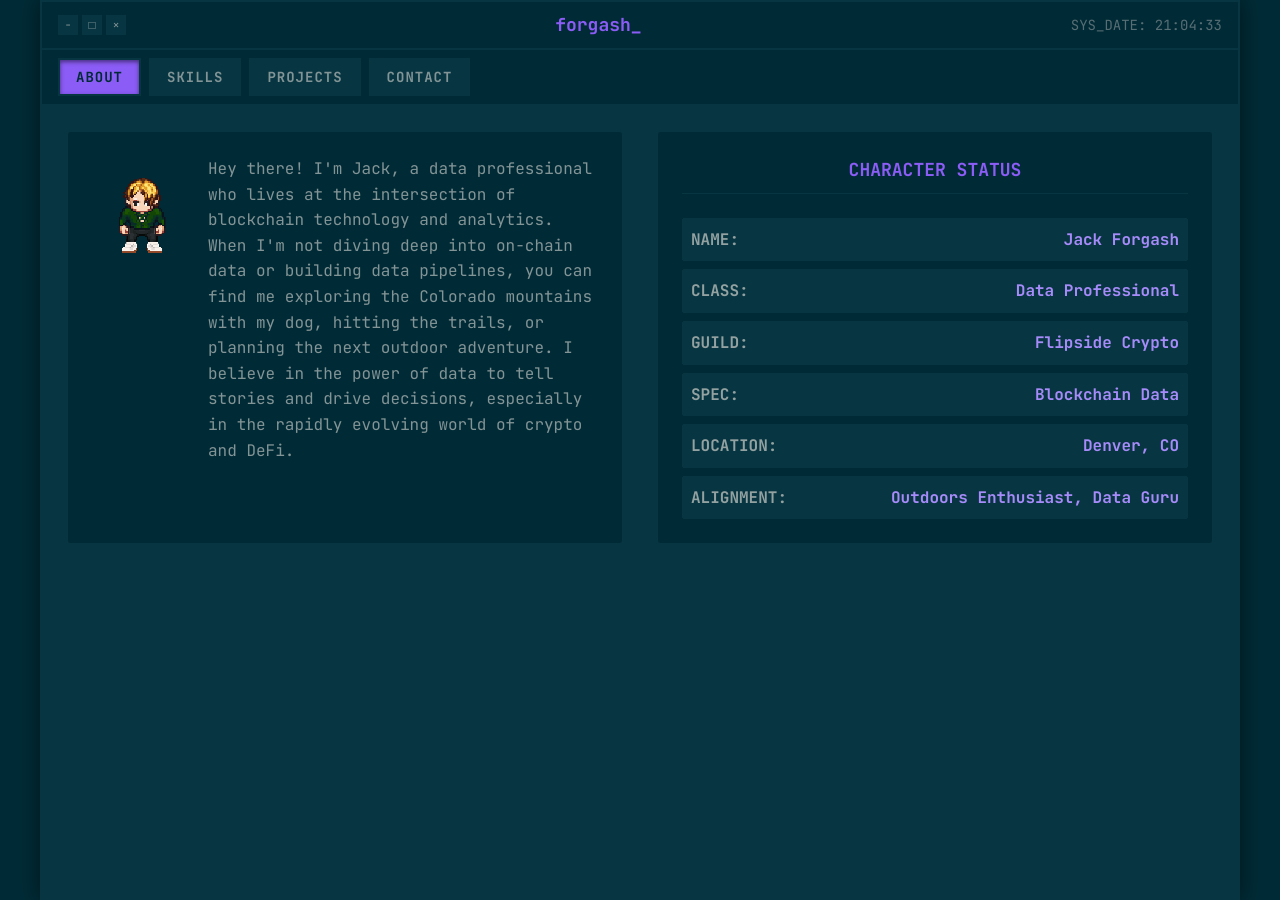
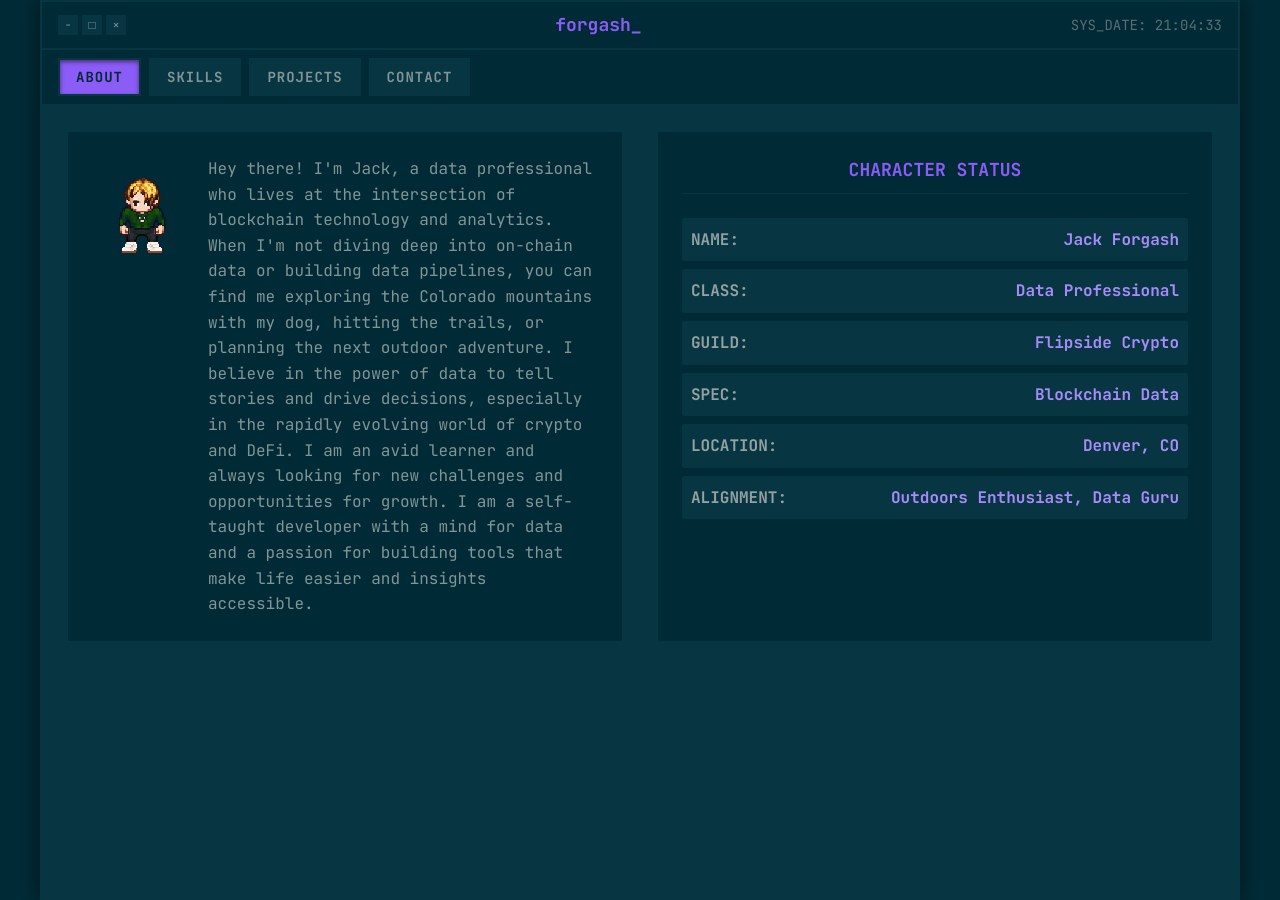
Before and after one commit to forgxyz/forgxyz.github.io, a Jekyll site: the page built from index.md, in a window 1280 px wide. Built offline with Jekyll 4.4.1, drawn with Linux system fonts in a browser that asks for light colours; some of the changed lines change nothing that is shown.

Commit message:
upd about and projects

```diff
--- a/_data/about.yml
+++ b/_data/about.yml
@@ -9,6 +9,7 @@
   Hey there! I'm Jack, a data professional who lives at the intersection of blockchain technology and analytics.
   When I'm not diving deep into on-chain data or building data pipelines, you can find me exploring the Colorado
   mountains with my dog, hitting the trails, or planning the next outdoor adventure. I believe in the power of
-  data to tell stories and drive decisions, especially in the rapidly evolving world of crypto and DeFi.
+  data to tell stories and drive decisions, especially in the rapidly evolving world of crypto and DeFi. I am an avid learner and always looking for new challenges and opportunities for growth.
+  I am a self-taught developer with a mind for data and a passion for building tools that make life easier and insights accessible.
 
 profile_image: "/assets/img/profile.png"
--- a/_data/projects.yml
+++ b/_data/projects.yml
@@ -1,13 +1,17 @@
-- title: "SAMPLE PROJECT 1"
-  tech_stack: "A, B, C"
+- title: "dbt data-discovery Server"
+  tech_stack: "Python, MCP, FastAPI"
   status: "DEPLOYED"
-  description: "A sample project description"
-  github: "https://github.com/forgxyz/sample-project-1"
-  demo: "https://sample-project-1.example.com"
+  description: >-
+    A basic MCP server that retrieves dbt JSON artifacts from dbt projects deployed to GitHub for use in an LLM client.
+    This project has been forked to the FlipsideCrypto organization and taken private for production deployment. Recent changes on the production server include a refactor to be a REST API-first server using the FastAPI frameworkwith MCP wrapped around GET endpoints with the fastapi_mcp library.
+    This API serves metadata about our data models to the internal ai-insights tool to enhance table selection and query generation by the LLM.
+    See the linked repository for an MCP-only MVP of the project.
+  github: "https://github.com/forgxyz/data-discovery"
 
-- title: "SAMPLE PROJECT 2"
-  tech_stack: "A, B, C"
-  status: "BETA"
-  description: "A sample project description"
-  github: "https://github.com/forgxyz/sample-project-2"
-  demo: "https://sample-project-2.example.com"
+- title: "Internal AI Hackathon Winning Team"
+  tech_stack: "Python, SQL, dbt"
+  status: "COMPLETED"
+  description: >-
+    Winning team of the Flipside Crypto internal AI hackathon in January 2025. This project was a proof of concept for using LLMs to generate SQL queries to support non-technical users with answering data questions.
+    My primary contibution was a data definition framework that allowed the system to understand the data models, how to use them, and the schema of the data.
+    This project was a proof of concept that would later become the Flipside Growth MCP and the data-discovery service that I would later build to support it.
```
Also changed, not shown: Gemfile.lock, 2 other files.
